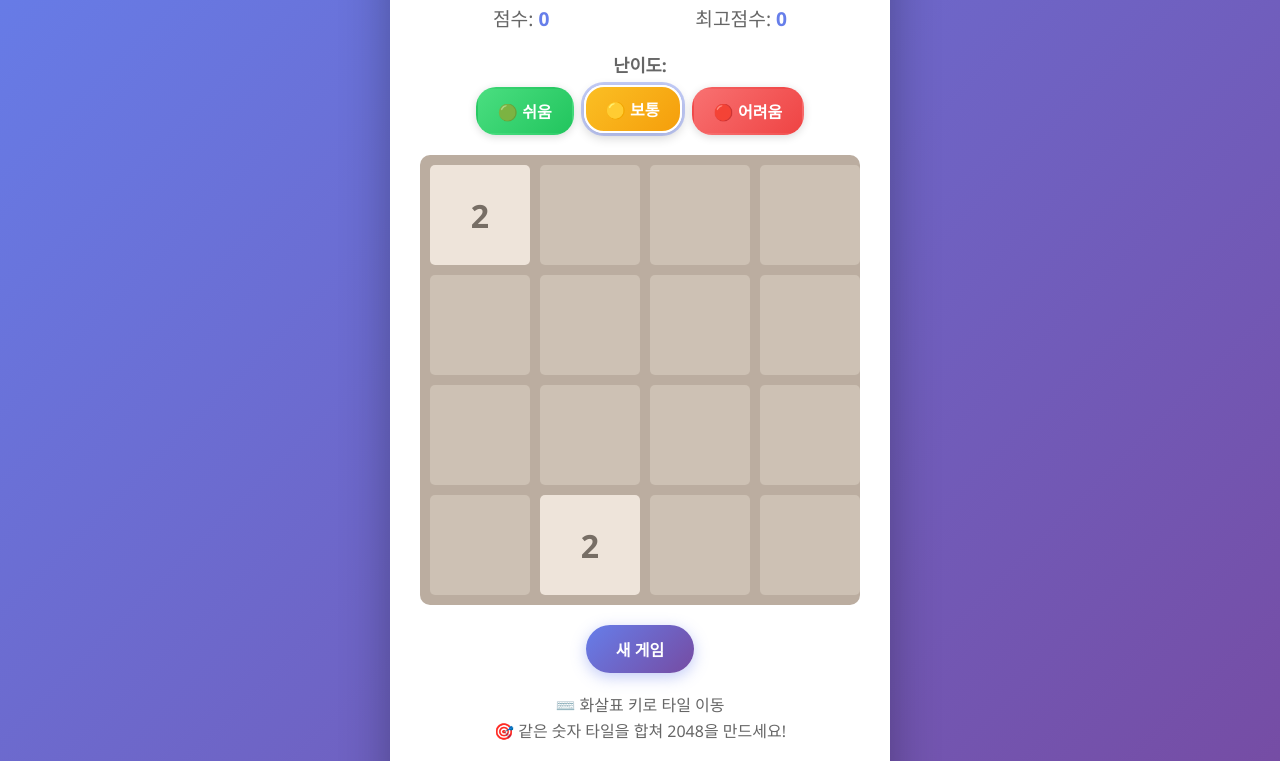
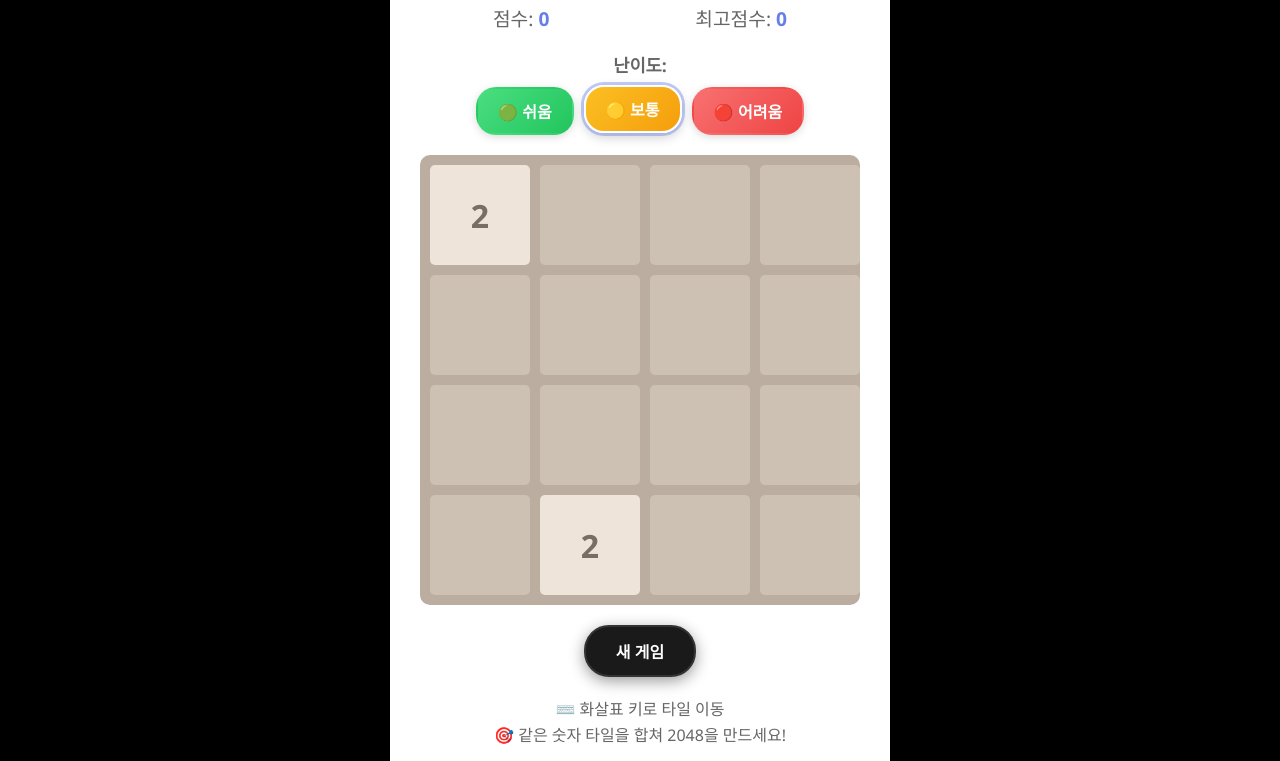
Before and after one commit to EverydayFireFriday/LiveLink_BE, a website: page public/games/2048.html in a window 1280 px wide. Shown: the part 121-882 px from the top of the page. Drawn offline with Linux system fonts and the light colour scheme.

Commit message:
fix :: 게임 배경 수정

```diff
--- a/public/games/2048.html
+++ b/public/games/2048.html
@@ -13,7 +13,7 @@
 
     body {
       font-family: 'Segoe UI', Tahoma, Geneva, Verdana, sans-serif;
-      background: linear-gradient(135deg, #667eea 0%, #764ba2 100%);
+      background: #000000;
       min-height: 100vh;
       display: flex;
       flex-direction: column;
@@ -169,21 +169,23 @@
     }
 
     button {
-      background: linear-gradient(135deg, #667eea 0%, #764ba2 100%);
+      background: #1a1a1a;
       color: white;
-      border: none;
+      border: 2px solid #333;
       padding: 12px 30px;
       border-radius: 25px;
       font-size: 1em;
       font-weight: bold;
       cursor: pointer;
       transition: all 0.3s ease;
-      box-shadow: 0 4px 15px rgba(102, 126, 234, 0.4);
+      box-shadow: 0 4px 15px rgba(0, 0, 0, 0.4);
     }
 
     button:hover {
       transform: scale(1.05);
-      box-shadow: 0 6px 20px rgba(102, 126, 234, 0.6);
+      background: #2a2a2a;
+      border-color: #555;
+      box-shadow: 0 6px 20px rgba(0, 0, 0, 0.6);
     }
 
     .instructions {
```
Also changed, not shown: public/games/breakout.html (+7 -5 lines), public/games/flappy.html (+7 -5 lines), public/games/index.html (+7 -5 lines), public/games/pong.html (+7 -5 lines), public/games/snake.html (+7 -5 lines), public/games/tictactoe.html (+7 -5 lines).
